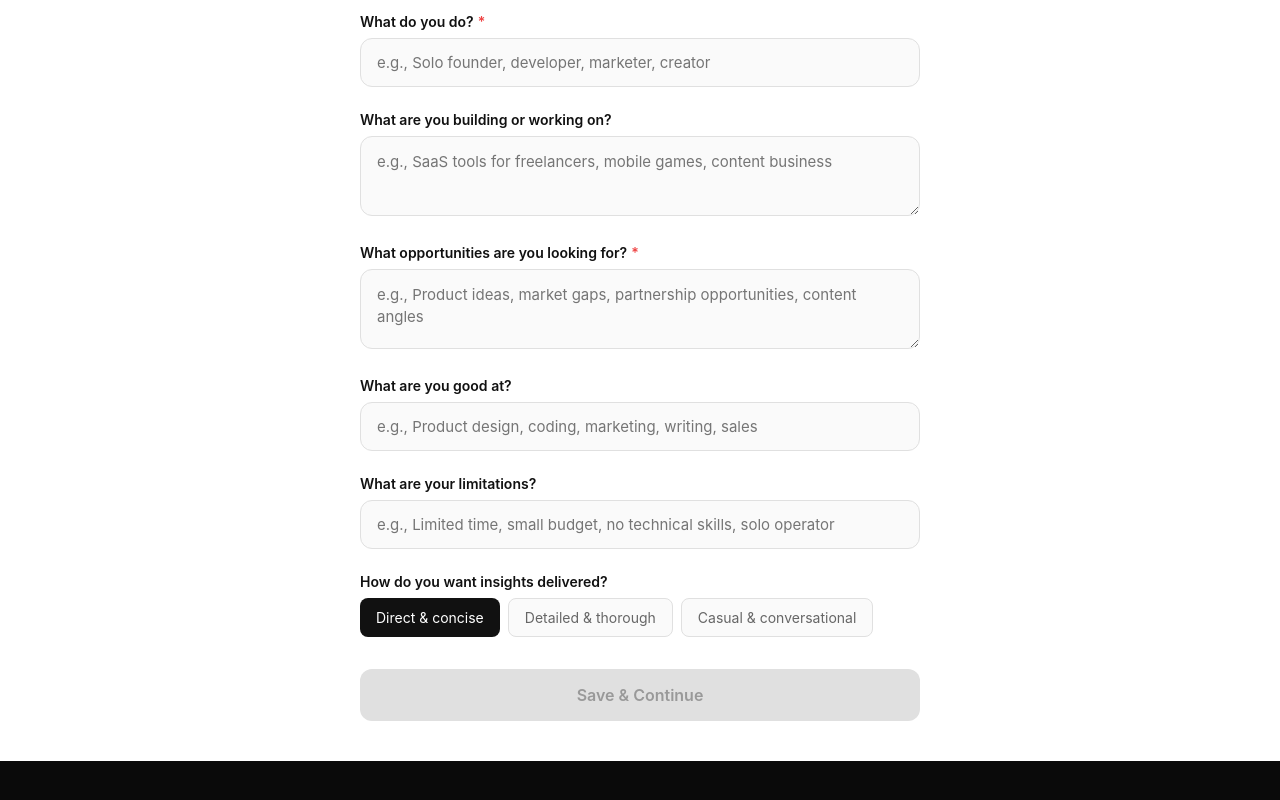
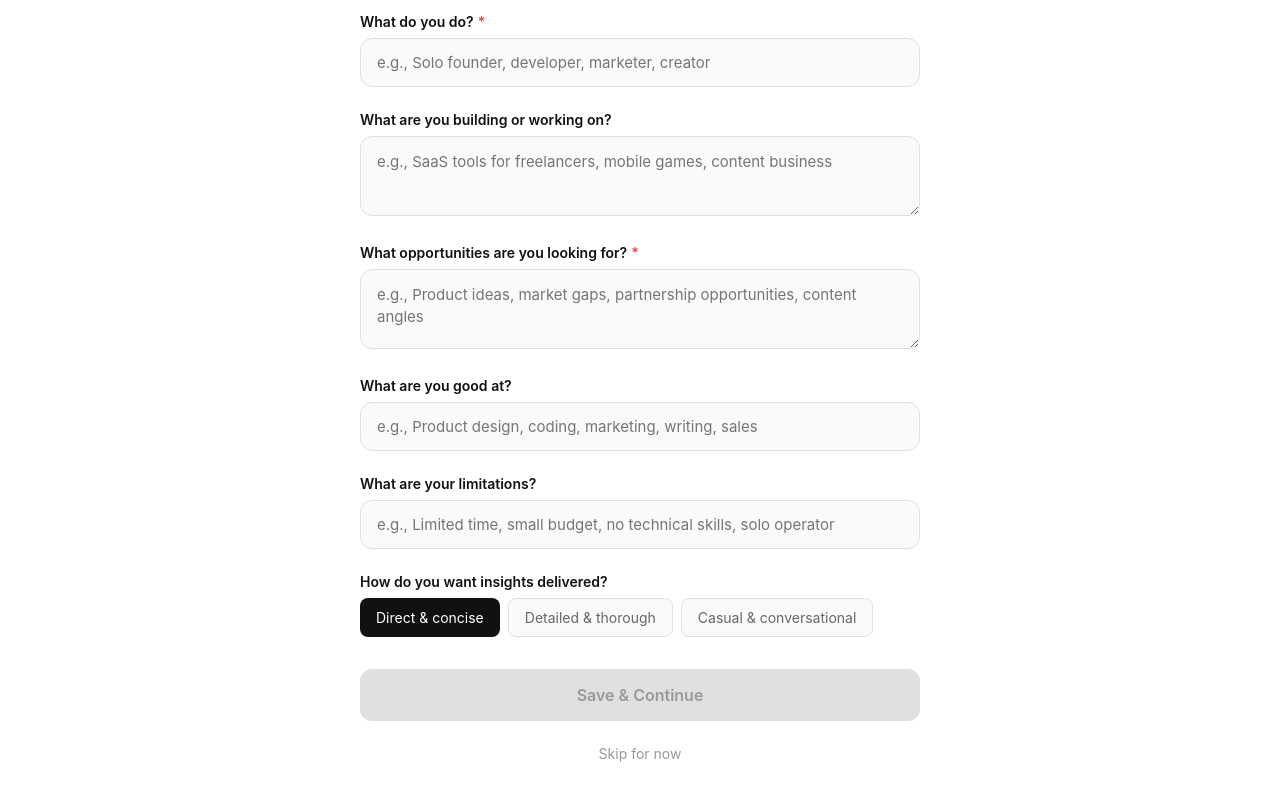
Before and after one commit to nolimitjonesinc/tweetminer, a React (Vite) app: page / in a window 1280 px wide. Shown: the part 244-1044 px from the top of the page. Before the commit the page ends 1005 px from the top, so only its background shows below. Built offline with nearby package versions, Linux system fonts and the light colour scheme.

Commit message:
feat: Add skip button to profile setup

```diff
--- a/src/App.jsx
+++ b/src/App.jsx
@@ -300,6 +300,10 @@ function ProfileSetup({ onSave, initialProfile }) {
     onSave(profile);
   };
 
+  const handleSkip = () => {
+    onSave({ ...DEFAULT_PROFILE, name: 'You', role: 'Builder', goals: 'Ship fast' });
+  };
+
   const isValid = profile.name && profile.role && profile.goals;
 
   return (
@@ -426,6 +430,23 @@ function ProfileSetup({ onSave, initialProfile }) {
             }}
           >
             Save & Continue
+          </button>
+          <button
+            type="button"
+            onClick={handleSkip}
+            style={{
+              width: '100%',
+              background: 'none',
+              border: 'none',
+              color: '#999',
+              padding: '16px',
+              fontSize: '14px',
+              cursor: 'pointer',
+              fontFamily: 'inherit',
+              marginTop: '8px',
+            }}
+          >
+            Skip for now
           </button>
         </form>
       </div>
```
